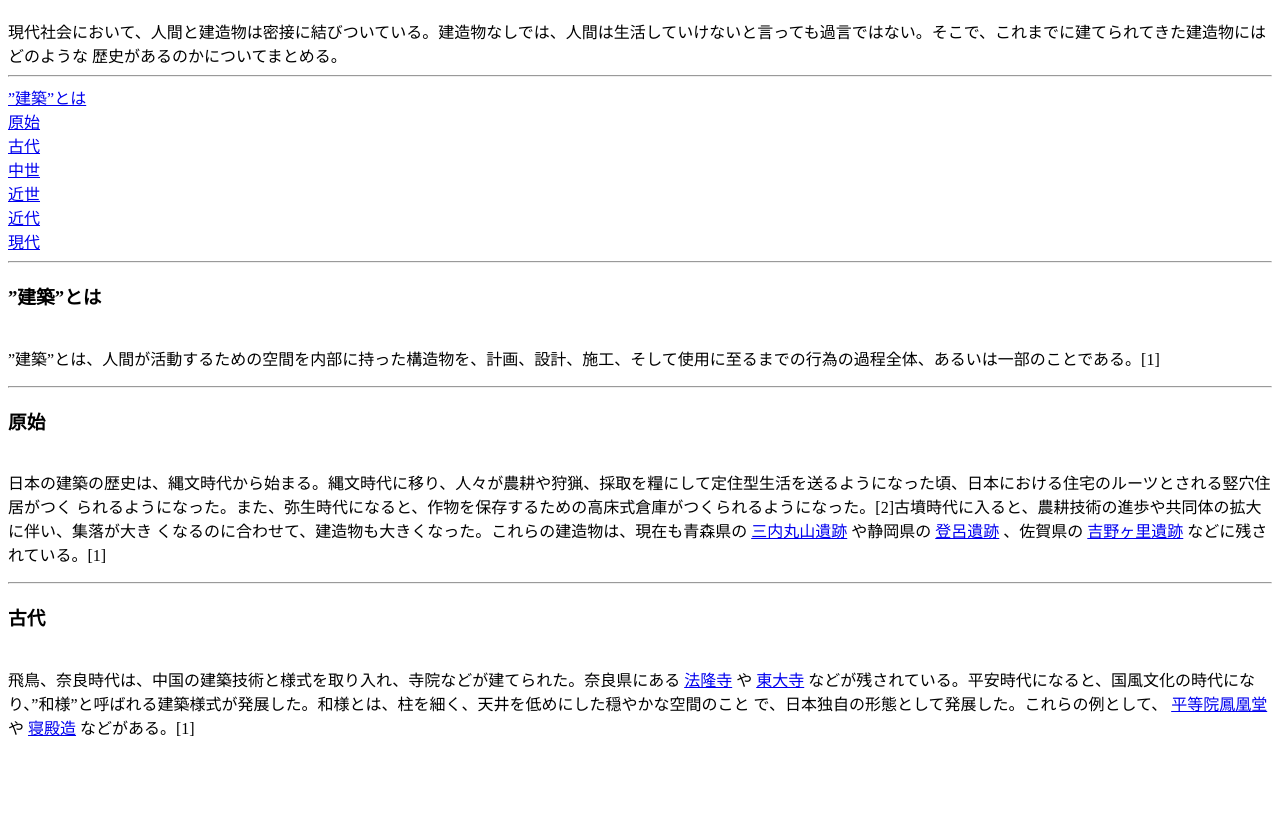
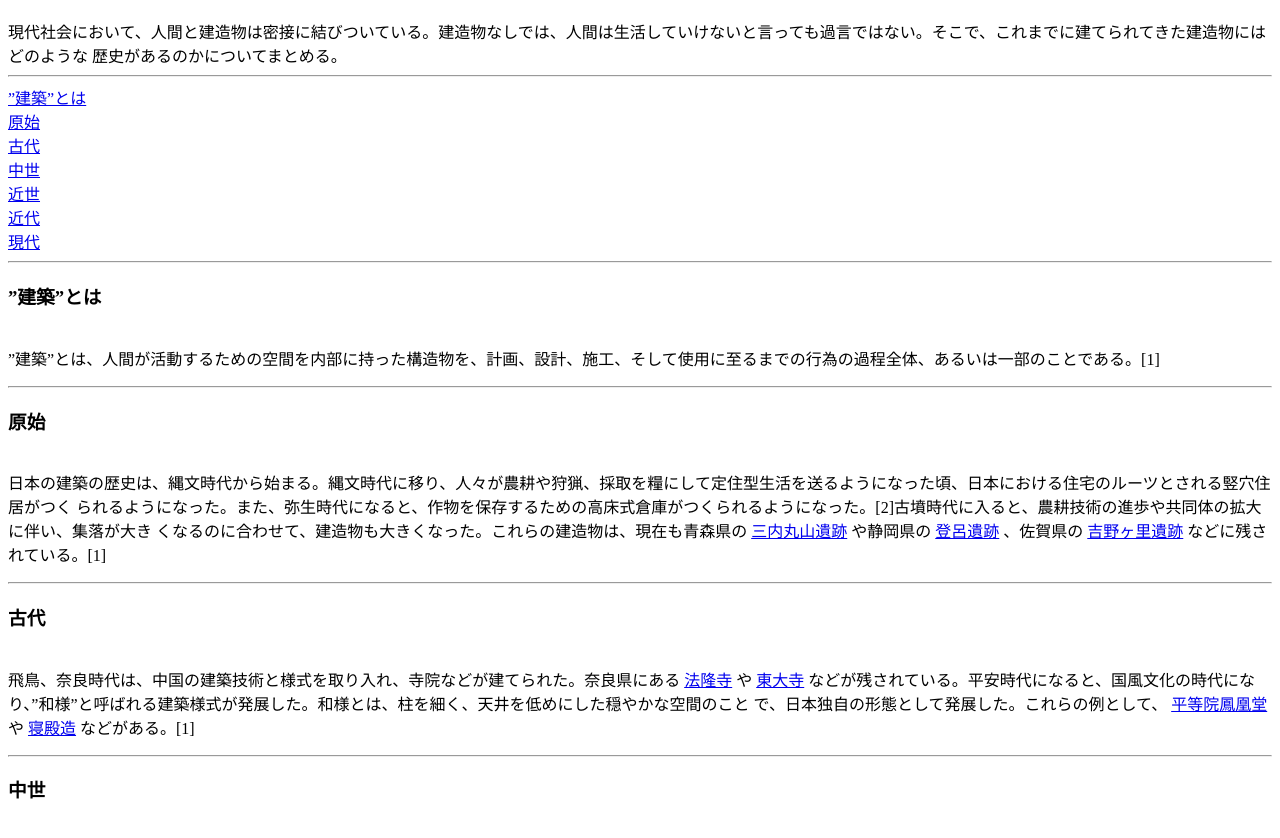
Before and after one commit to 240039z/240039z.github.io, a plain HTML site: page cl2020.html in a window 1280 px wide. Shown: the part 74-912 px from the top of the page. Before the commit the page ends 821 px from the top, so only its background shows below. Drawn offline with Linux system fonts and the light colour scheme.

Commit message:
Update cl2020.html

```diff
--- a/cl2020.html
+++ b/cl2020.html
@@ -42,5 +42,10 @@
 や
 <A href="https://ja.wikipedia.org/wiki/%E5%AF%9D%E6%AE%BF%E9%80%A0#:~:text=%E5%B9%B3%E5%AE%89%E6%99%82%E4%BB%A3%E3%81%AE%E8%B2%B4%E6%97%8F%E3%82%89,%E3%81%A7%E7%94%A8%E3%81%84%E3%82%89%E3%82%8C%E3%81%A6%E3%81%84%E3%82%8B%E3%80%82">寝殿造</A>
 などがある。[1]
+<p>
+<HR>
+<H3><A name="name4">中世</A><H3><BR>
+
+
 </body>
 </html>
```
